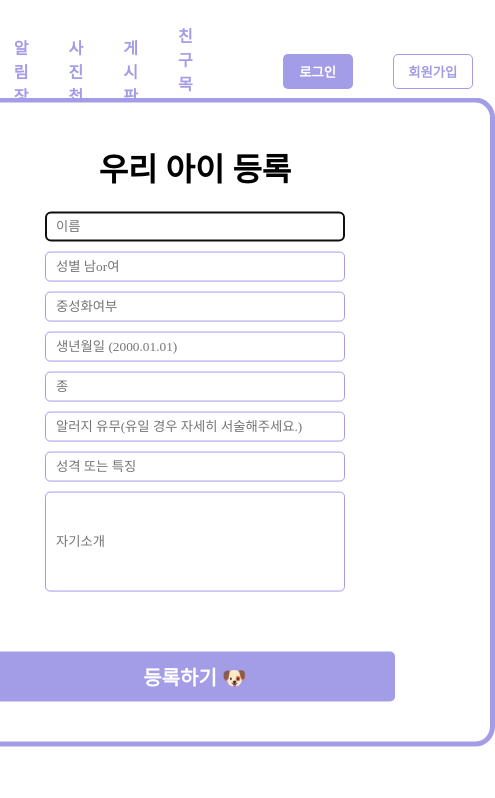
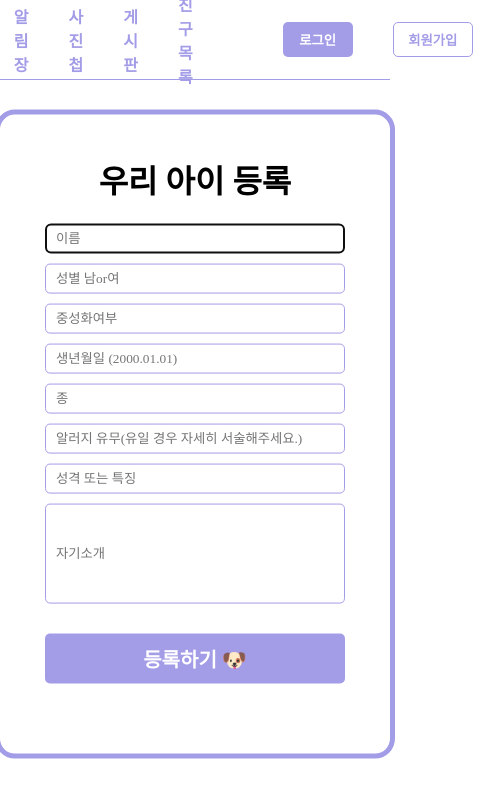
Before and after one commit to xooxpeak/React_Puppy, a React (Create React App) app: page /registerPuppy in a window 390 px wide. Shown: the top 798 px of the page, 495 px wide, since content can reach past the window. Built offline with nearby package versions, Linux system fonts and the light colour scheme.

Commit message:
[Design] 폼 크기 조정

```diff
--- a/src/css/Login.css
+++ b/src/css/Login.css
@@ -9,11 +9,12 @@ div h5 {
 }
 
 .loginForm {
-    width: 600px;
+    width: auto;
     height: auto;
     display: flex;
     flex-direction: column;
     justify-content: center;
+    margin-top: auto;
     align-items: center;
     position: absolute;
     border: 5px solid rgb(163, 156, 231);
--- a/src/css/Nav.css
+++ b/src/css/Nav.css
@@ -1,5 +1,5 @@
 nav {
-    position: fixed;
+    /* position: fixed; */
     width: 100%;
     height: 80px;
     background-color: rgb(255, 255, 255);
@@ -61,10 +61,3 @@ nav > div > span {
 .nav-link a:hover {
     color: rgb(243, 174, 197); /* 마우스 호버 시 색상 변경 */
 }
-
-
-    @media (max-width: 600px) {
-        nav {
-            height: auto; /* 네비게이션 바 높이 자동 조절 */
-        }
-    }
--- a/src/css/Register.css
+++ b/src/css/Register.css
@@ -1,6 +1,11 @@
 * {
     box-sizing: border-box;
     font-family: 'SUIT-Medium';
+}
+
+div h5 {
+    margin-bottom: 3px;
+    color: rgb(107, 107, 107);
 }
 
 div > div {
@@ -8,7 +13,7 @@ div > div {
 }
 
 form {
-    width: 600px;
+    width: auto;
     height: auto;
     display: flex;
     flex-direction: column;
@@ -17,6 +22,7 @@ form {
     top: 50%;
     left: 50%;
     transform: translate(-50%, -50%);
+    margin-top: 120px; /* Nav 아래 여백 추가 */
     border: 5px solid rgb(163, 156, 231);
     border-radius: 20px;
     padding: 20px;
@@ -66,18 +72,14 @@ input[name=register_email_write] {
     width: 80px;
     height: 30px;
     font-size: 13px;
-    border: 1px solid rgb(163, 156, 231);
+    border: 1px solid rgb(89,117,196);
     border-radius: 5px;
     margin-left: 10px;
 }
 
-#dupIdCheck:hover {
-    background-color: #f8d1dd; /* 마우스 호버 시 색상 변경 */
-}
-
 #register_title {
     text-align: center;
-    color: rgb(2, 2, 2);
+    color: rgb(12, 12, 12);
 }
 
 select {
@@ -97,7 +99,7 @@ button {
     border: none;
     border-radius: 5px;
     cursor: pointer;
-    margin-top: 5px;
+    margin-top: 10px;
 }
 
 .register {
@@ -116,9 +118,5 @@ button {
     font-weight: bold;
     border : none;
     border-radius: 5px;
-    margin : 50px 0 20px 0;
+    margin : 20px 0 50px 0;
 }
-
-#sbtn:hover {
-    background-color: #f8d1dd; /* 마우스 호버 시 색상 변경 */
-}
--- a/src/css/RegisterPuppy.css
+++ b/src/css/RegisterPuppy.css
@@ -1,3 +1,16 @@
+.registerPuppyForm {
+        width: 400px;
+        height: auto;
+        display: flex;
+        flex-direction: column;
+        justify-content: center;
+        margin-top: 3%;
+        align-items: center;
+        position: absolute;
+        border: 5px solid rgb(163, 156, 231);
+}
+
+
 .input-puppy {
     width: 300px;
     height: 30px;
@@ -15,3 +28,15 @@
     padding: 0 10px;
     margin-bottom: 10px;
 }
+
+#registerPuppyBut {
+    background-color: rgb(163, 156, 231);
+    color : white;
+    width: 300px;
+    height:50px;
+    font-size: 20px;
+    font-weight: bold;
+    border : none;
+    border-radius: 5px;
+    margin : 20px 0 50px 0;
+}
--- a/src/pages/RegisterPuppy.js
+++ b/src/pages/RegisterPuppy.js
@@ -95,7 +95,7 @@ let RegisterPuppy = () => {
                 </div>
 
                 <div>
-                    <button type="submit" id="sbtn" onClick={register}>등록하기&nbsp;🐶</button>
+                    <button type="submit" id="registerPuppyBut" onClick={register}>등록하기&nbsp;🐶</button>
                 </div>
             </form>
         </div>
```
